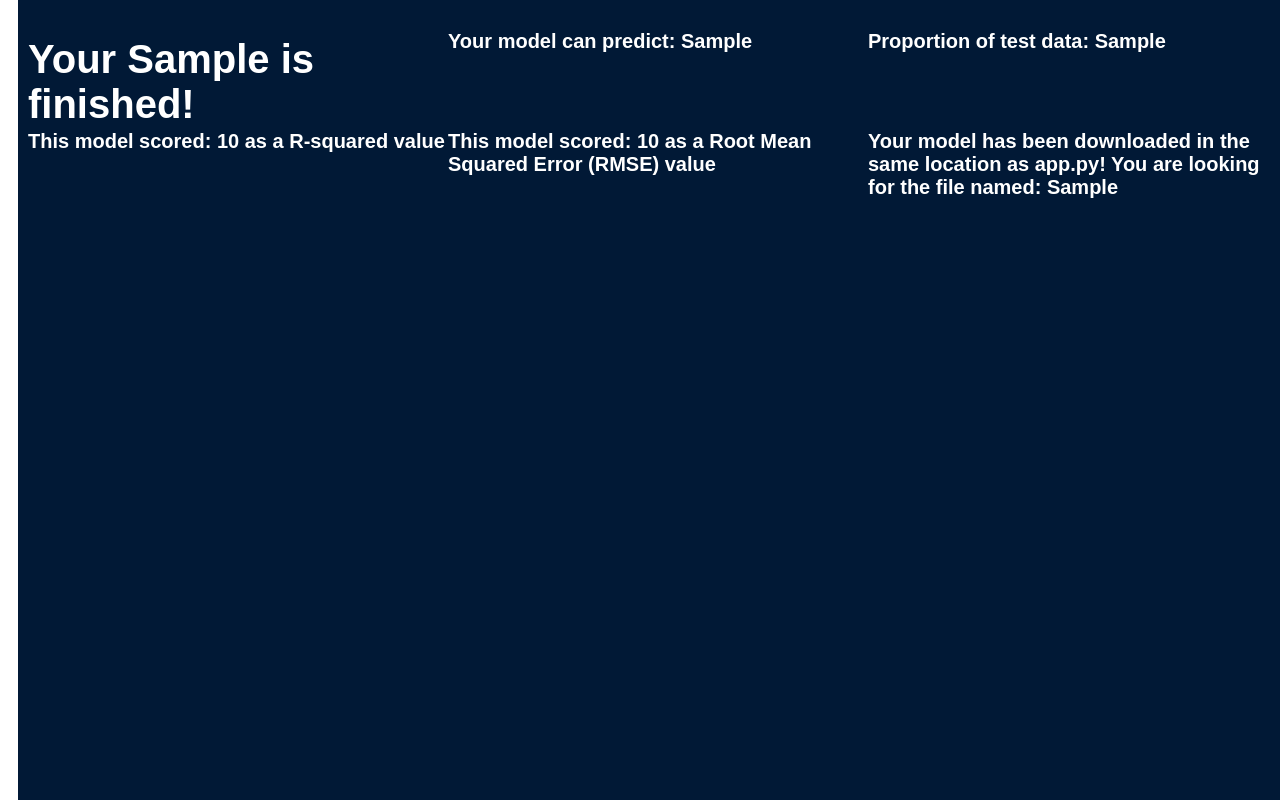
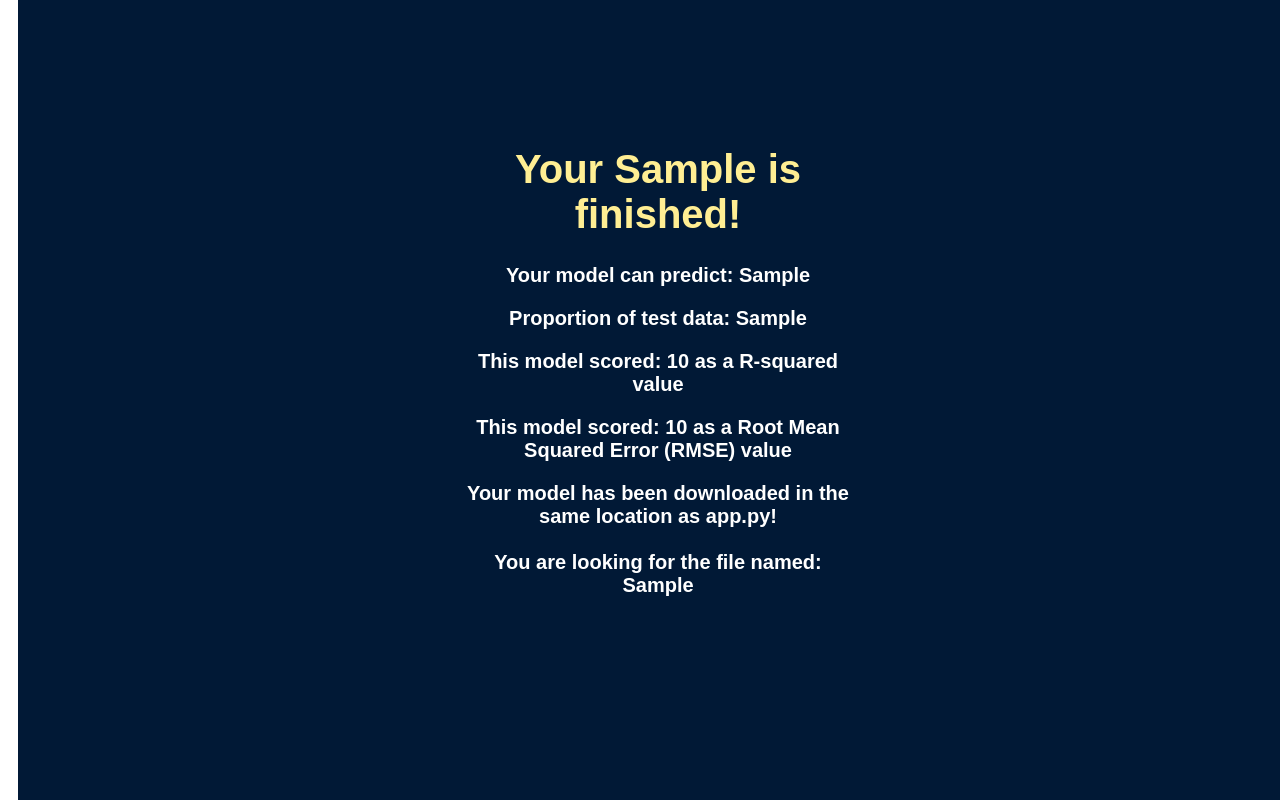
Before and after one commit to Sammac-dev/unihack_2022, a FastAPI app: template templates/training-complete.html in a window 1280 px wide. Shown: the part 118-918 px from the top of the page. Run offline with FastAPI, Linux system fonts and the light colour scheme; the template is opened without the code that fills it: most values are stand-ins (such as "Sample title", 1, 10 or a date in 2020); some libraries are stand-ins or nearby versions.

Commit message:
final css changes and general tidy

```diff
--- a/static/style_complete.css
+++ b/static/style_complete.css
@@ -31,8 +31,6 @@ li{
     display: inline;
 }
 
-
-
 .container{
     width: 100vw;
     height:100vh;
@@ -62,8 +60,6 @@ grid-column-start: 1;
 grid-column-end: 4;
 }
 
-
-
 .content-large {
     grid-row-start: 2;
     grid-row-end: span 2;
@@ -73,9 +69,10 @@ grid-column-end: 4;
 
 .content-middle {
     grid-row-start: 2;
-    grid-row-end: span 2;
+    grid-row-end: span 2.5;
     grid-column-start: 2;
-    grid-column-end: 3;
+    grid-column-end: 3.5;
+    text-align: center;
 }
 
 
@@ -85,7 +82,3 @@ grid-column-end: 4;
     grid-column-start: 3;
     grid-column-end: 4;
 }
-.footer {
-    grid-column-start: 1;
-    grid-column-end: span 3;
-}
--- a/static/style_training.css
+++ b/static/style_training.css
@@ -71,10 +71,10 @@ grid-column-end: 4;
 
 .content-middle {
     grid-row-start: 2;
-    grid-row-end: span 2;
+    grid-row-end: span 2.5;
     grid-column-start: 2;
-    grid-column-end: 3;
-        border: 1px solid rgb(255, 255, 255);
+    grid-column-end: 3.5;
+    border: 1px solid rgb(255, 255, 255);
 }
 
 
--- a/templates/predict.html
+++ b/templates/predict.html
@@ -6,7 +6,7 @@
     <div class="content-large"> </div>
 
     <div class="content-middle">
-        <h1> <span style ="text-align: center"> Prediction Data Page  </h1> </span>
+        <h1> <span style ="text-align: center; color: #C97B84;"> Prediction Data Page  </h1> </span>
         <br>
         <br>
         <form action="/predict" method="POST" enctype="multipart/form-data"
--- a/templates/training-complete.html
+++ b/templates/training-complete.html
@@ -2,14 +2,16 @@
 {% block body %}
 <link rel="stylesheet" href="{{url_for('static', path='style_complete.css')}}" type="text/css" media="all"/>
 <div class="container">
-
-    <h1>Your {{ to_display[0] }} is finished!</h1>
-    <p>Your model can predict: {{ to_display[4] }}</p>
-    <p>Proportion of test data: {{ to_display[3] }}</p>
-    <p>This model scored: {{ to_display[1]|round(2) }} as a R-squared value</p>
-    <p>This model scored: {{ to_display[2]|round(2) }} as a Root Mean Squared Error (RMSE) value</p>
-    <p>Your model has been downloaded in the same location as app.py! You are looking for the file named: {{ to_display[5] }} </p>
-
+    <div class="content-large" ></div>
+    <div class="content-middle">
+        <h1><span style="color: #FFEE93" >Your {{ to_display[0] }} is finished!</span></h1>
+        <p>Your model can predict: {{ to_display[4] }}</p>
+        <p>Proportion of test data: {{ to_display[3] }}</p>
+        <p>This model scored: {{ to_display[1]|round(2) }} as a R-squared value</p>
+        <p>This model scored: {{ to_display[2]|round(2) }} as a Root Mean Squared Error (RMSE) value</p>
+        <p>Your model has been downloaded in the same location as app.py!<br><br> You are looking for the file named: {{ to_display[5] }} </p>
+    </div>
+    <div class="content-small"></div>
 </div>
 {% endblock %}
 
--- a/templates/tutorial.html
+++ b/templates/tutorial.html
@@ -36,7 +36,7 @@
     </div>
 
     <div class="content-middle">
-        <h1> <span style="text-align:center; margin-bottom: 10px">Tutorial - Learn Something</h1> </span>
+        <h1> <span style="text-align:center; margin-bottom: 10px; color: #ADF7B6 ">Tutorial - Learn Something</h1> </span>
 
         <br>
         <br>
```
Also changed, not shown: static/style_pending.css (+3 -10 lines), static/style_predict_pending.css (+3 -10 lines), templates/predict-complete.html (+8 -6 lines), templates/predict-pending.html (+5 -3 lines), templates/train-pending.html (+5 -2 lines), templates/train.html (+2 -5 lines).
